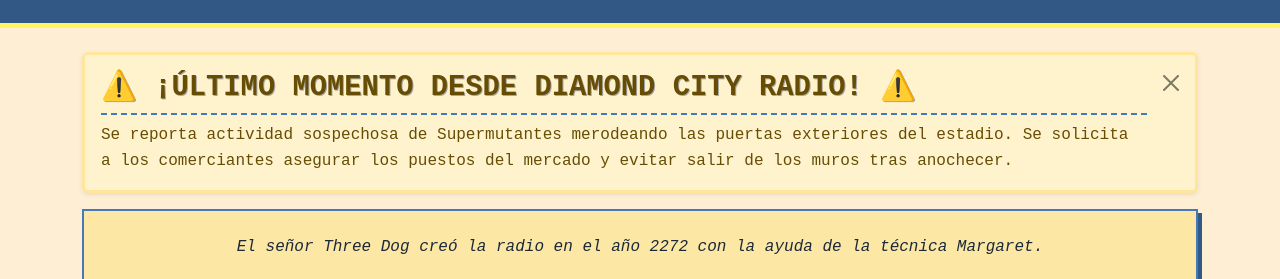
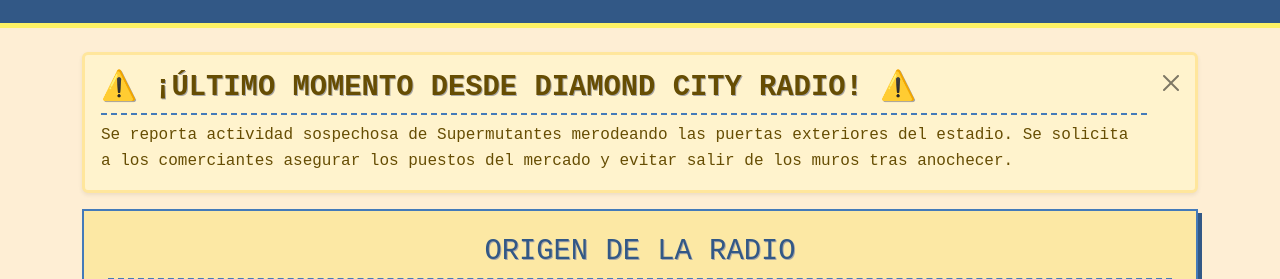
Before and after one commit to alexechenique/trabajo-practico-, a plain HTML site: page noticias.html in a window 1280 px wide. Shown: the part 78-357 px from the top of the page. Drawn offline with nearby package versions, Linux system fonts and the light colour scheme.

Commit message:
modif: cambios para cumplir con w3 validator

```diff
--- a/noticias.html
+++ b/noticias.html
@@ -53,6 +53,7 @@
         </div>
 
         <section class="p-4 mb-4 text-center">
+            <h2>ORIGEN DE LA RADIO</h2>
             <p class="fst-italic">El señor Three Dog creó la radio en el año 2272 con la ayuda de la técnica Margaret.</p>
             <img src="./resources/logoradio.webp" alt="logo de radio noticias galaxy" class="my-2" style="max-height: 150px;">
         </section>
```
